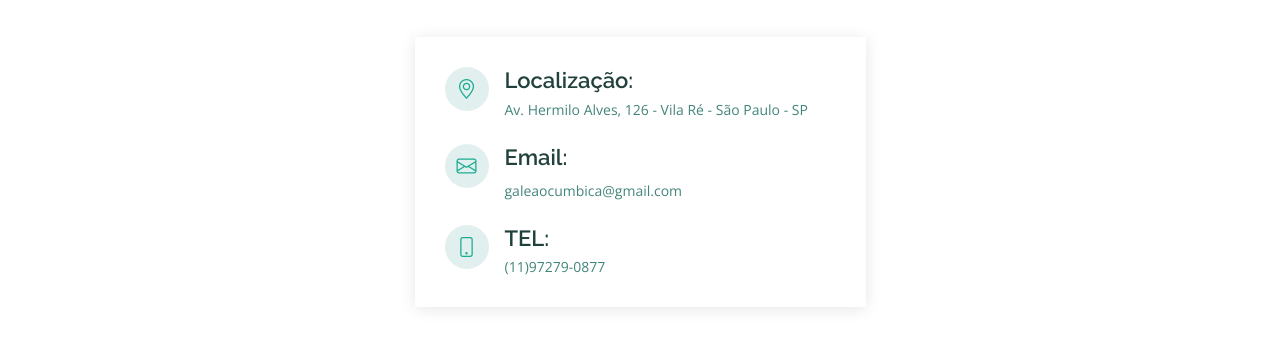
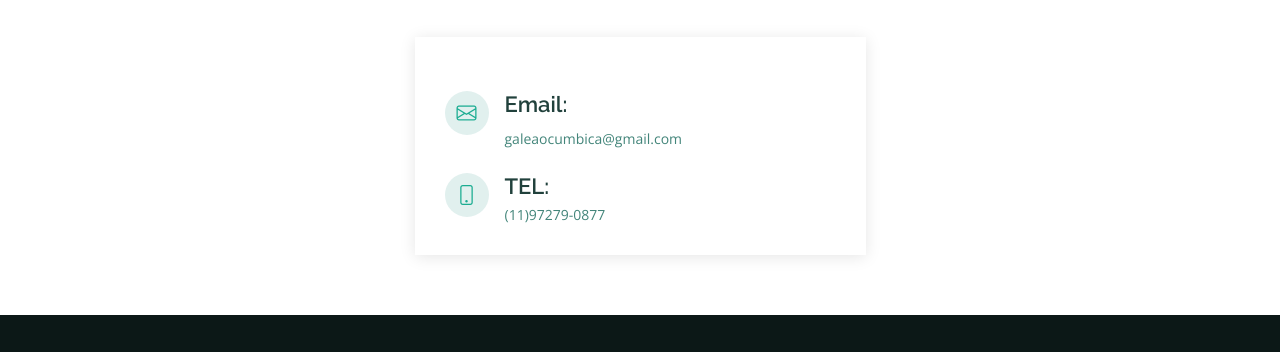
Before and after one commit to EdsonMostaco/ISACLEAN, a plain HTML site: page index.html in a window 1280 px wide. Shown: the part 7579-7931 px from the top of the page. Drawn offline with nearby package versions, Linux system fonts and the light colour scheme.

Commit message:
Update index.html

```diff
--- a/index.html
+++ b/index.html
@@ -684,11 +684,7 @@
 
           <div class="col-lg-5 d-flex align-items-stretch">
             <div class="info">
-              <div class="address">
-                <i class="bi bi-geo-alt"></i>
-                <h4>Localização:</h4>
-                <p>Av. Hermilo Alves, 126 - Vila Ré - São Paulo - SP</p>
-              </div>
+
 
               <div class="email mt-4">
                 <i class="bi bi-envelope"></i>
```
